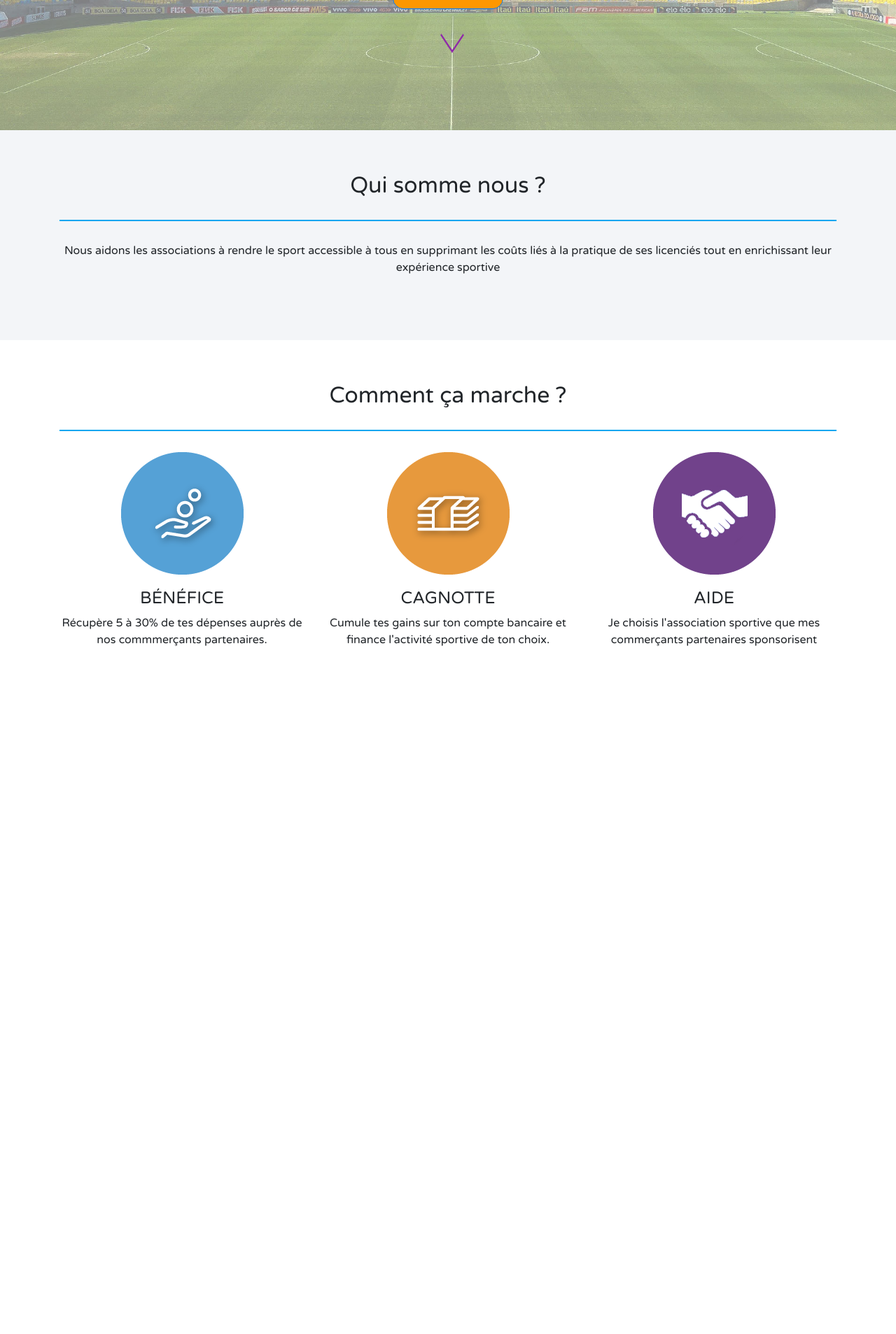
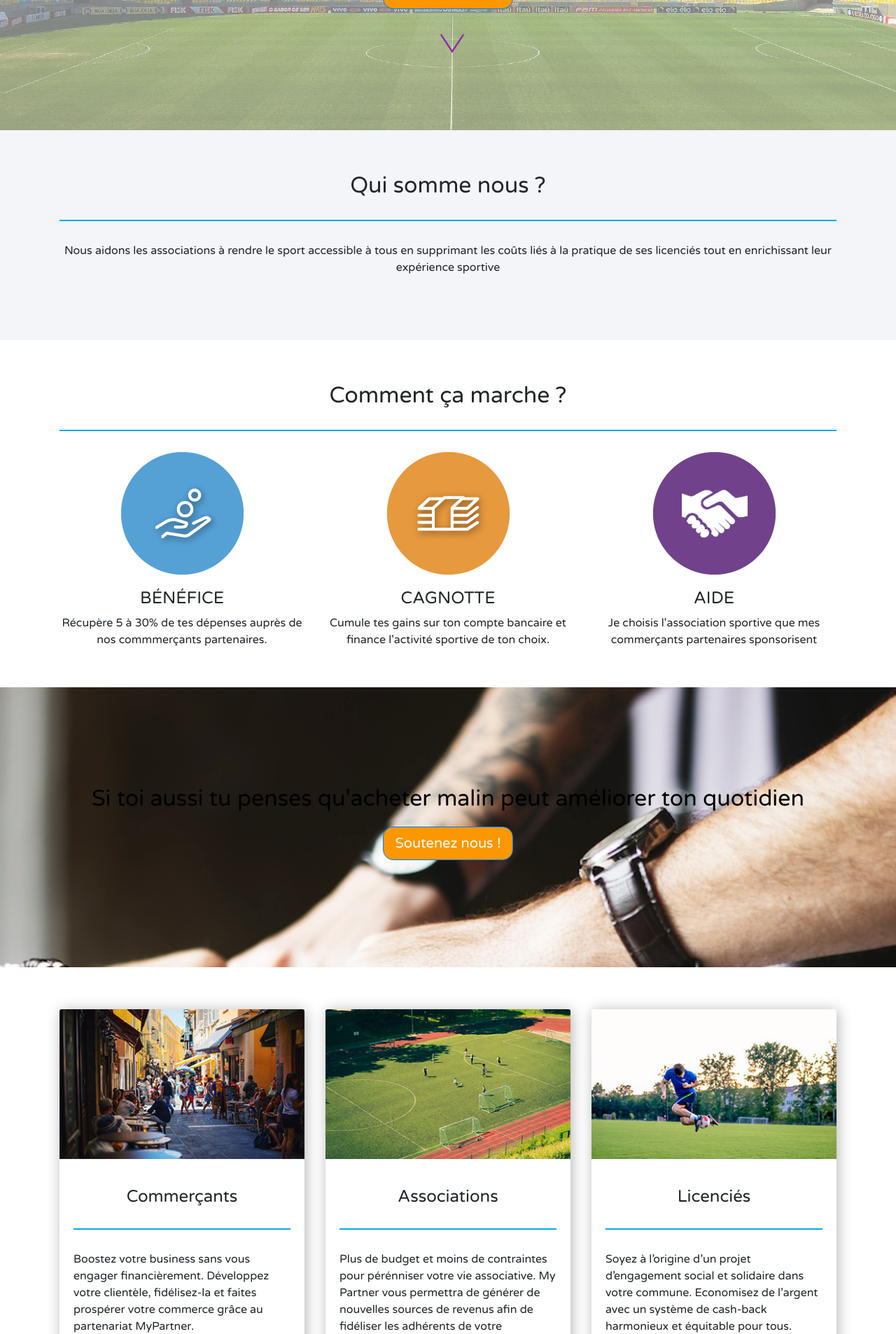
Before and after one commit to gaetanbois/mypartner, a PHP site: page / in a window 1280 px wide. Shown: the part 614-2520 px from the top of the page at 70% size. Before the commit the page ends 1537 px from the top, so only its background shows below. Run offline with PHP 8.4, Linux system fonts and the light colour scheme; some libraries are stand-ins or nearby versions.

Commit message:
add 3 section

```diff
--- a/css/style.css
+++ b/css/style.css
@@ -131,13 +131,64 @@ hr {
     background-color: #03a6f0;
 }
 
-/*------------------Comment ça marche ?-------------*/
+/*-----------------------------*/
 
 h3 {
+    text-align: center;
     padding-top: 20px;
     font-size: 1.5em;
 }
 
 .col {
     text-align: center;
+    margin-bottom: 40px;
 }
+#phrase-accroche {
+    color: black;
+}
+.soutenez-nous{
+    padding-top: 30px;
+}
+.clic-form {
+    height: 400px;
+    padding-top: 50px;
+    background-image: url(../img/soutenez-nous.png);
+    background-repeat: no-repeat;
+    background-size: cover;
+    background-attachment: fixed;
+    text-align: center;
+}
+.card-title {
+    text-align: center;
+}
+.card{
+    box-shadow:2px 2px 20px rgba(0,0,0,0.3);
+    border:none; margin-bottom:30px;
+}
+.card-01 .card-body{
+    position:relative; padding-top:40px;
+}
+.card-01 .badge-box{
+    position:absolute;
+    top:-20px;
+    left:50%;
+    width:100px;
+    height:100px;
+    margin-left:-50px;
+    text-align:center;
+}
+.card-01.height-fix{
+    height:455px;
+    overflow:hidden;}
+.card-01.height-fix .card-img-top{
+    width:auto!imporat;
+}
+.card-body {
+    height: 360px;
+}
+.clients {
+    margin-top: 60px;
+}
+.footer {
+    height: 1000px;
+}
--- /dev/null
+++ b/index.html
@@ -0,0 +1,148 @@
+<!DOCTYPE html>
+<html lang="en">
+    <head>
+        <meta charset="UTF-8">
+        <title>MyPartner</title>
+        <!--Import Google Icon Font-->
+        <link href="https://fonts.googleapis.com/icon?family=Material+Icons" rel="stylesheet">
+        <!--Import materialize.css-->
+        <link rel="stylesheet" href="bootstrap-4/css/bootstrap.min.css" integrity="sha384-PsH8R72JQ3SOdhVi3uxftmaW6Vc51MKb0q5P2rRUpPvrszuE4W1povHYgTpBfshb" crossorigin="anonymous">
+        <link type="text/css" rel="stylesheet" href="css/style.css" />
+        <link href="https://fonts.googleapis.com/css?family=Varela+Round" rel="stylesheet">
+        <!--Let browser know website is optimized for mobile-->
+        <meta name="viewport" content="width=device-width, initial-scale=1.0"/>
+    </head>
+    <body>
+
+
+
+
+
+        <div class="home">
+            <div class="navbar-fixed">
+                <nav class="navbar navbar-expand-lg navbar-light fixed-top">
+                    <a class="navbar-brand" href="#"><img id="logo-nav" src="img/Logo_MyPartner_white.png" alt=""></a>
+                    <button class="navbar-toggler" type="button" data-toggle="collapse" data-target="#navbarNav" aria-controls="navbarNav" aria-expanded="false" aria-label="Toggle navigation">
+                        <span class="navbar-toggler-icon"></span>
+                    </button>
+                    <div class="collapse navbar-collapse" id="navbarNav">
+                        <ul class="navbar-nav">
+                            <li class="nav-item">
+                                <a class="nav-link" href="#">Accueil</a>
+                            </li>
+                            <li class="nav-item">
+                                <a class="nav-link" href="#">Qui sommes nous ?</a>
+                            </li>
+                            <li class="nav-item">
+                                <a class="nav-link" href="#">Comment ça marche ?</a>
+                            </li>
+                        </ul>
+                    </div>
+                </nav>
+            </div>
+            <div class="text-home">
+                <img id="logo-home" src="img/Logo_MyPartner.png" alt="Logo MyPartner Blanc">
+                <h1>Vous voulez changer le monde ? <br>
+                    Ne changez rien...</h1>
+                <a><button type="button" class="btn btn-primary btn-lg">Soutenez nous !</button></a>
+                <section id="section06" class="demo">
+                    <a href="#section07"><span></span></a>
+                </section>
+            </div>
+        </div>
+
+
+
+
+        <div class="presentation">
+            <div class="container">
+                <h2>Qui somme nous ?</h2>
+                <hr>
+                <p id="text-presentation">Nous aidons les associations à rendre le sport accessible à tous en supprimant les coûts liés à la pratique de ses licenciés tout en enrichissant leur expérience sportive</p>
+            </div>
+        </div>
+        <div class="fonctionnement">
+            <div class="container">
+                <h2>Comment ça marche ?</h2>
+                <hr>
+                <div class="row">
+                    <div class="col">
+                        <img class="icone-f" src="img/ic_benefice.png" alt="Icone de bénéfice">
+                        <h3>BÉNÉFICE</h3>
+                        <p class="text-fonctionnement">Récupère 5 à 30% de tes dépenses auprès de nos commmerçants partenaires.</p>
+                    </div>
+                    <div class="col">
+                        <img class="icone-f" src="img/ic_cagnottez.png" alt="Icone de Cagnotte">
+                        <h3>CAGNOTTE</h3>
+                        <p class="text-fonctionnement">Cumule tes gains sur ton compte bancaire et finance l'activité sportive de ton choix.</p>
+                    </div>
+                    <div class="col">
+                        <img class="icone-f" src="img/ic_aidez.png" alt="Icone d'aide">
+                        <h3>AIDE</h3>
+                        <p class="text-fonctionnement">Je choisis l'association sportive que mes commerçants partenaires sponsorisent</p>
+                    </div>
+                </div>
+            </div>
+        </div>
+
+
+
+
+
+        <div class="clic-form">
+            <div class="soutenez-nous">
+                <h2 id="phrase-accroche">Si toi aussi tu penses qu'acheter malin peut améliorer ton quotidien</h2>
+                <a><button type="button" class="btn btn-primary btn-lg">Soutenez nous !</button></a>
+            </div>
+        </div>
+
+
+
+        <div class="clients">
+            <div class="container">
+                <div class="row">
+                    <div class="col-md-4">
+                    <div class="card card-01">
+                            <img class="card-img-top" src="img/Visu_commercant.jpg" alt="Card image cap">
+                            <div class="card-body">
+                                <span class="badge-box"><i class="fa fa-check"></i></span>
+                                <h4 class="card-title">Commerçants</h4>
+                                <hr>
+                                <p class="card-text">Boostez votre business sans vous engager financièrement. Développez votre clientèle, fidélisez-la et faites prospérer votre commerce grâce au partenariat MyPartner.</p>
+                            </div>
+                        </div>
+                    </div>
+                    <div class="col-md-4">
+                        <div class="card card-01">
+                            <img class="card-img-top" src="img/Visu_asso.jpg" alt="Card image cap">
+                            <div class="card-body">
+                                <span class="badge-box"><i class="fa fa-check"></i></span>
+                                <h4 class="card-title">Associations</h4>
+                                <hr>
+                                <p class="card-text">Plus de budget et moins de contraintes pour pérénniser votre vie associative. My Partner vous permettra de générer de nouvelles sources de revenus afin de fidéliser les adhérents de votre association grâce au financement de nouveaux projets sportifs.</p>
+                            </div>
+                        </div>
+                    </div>
+                    <div class="col-md-4">
+                        <div class="card card-01">
+                            <img class="card-img-top" src="img/Visu_sportif.jpg" alt="Card image cap">
+                            <div class="card-body">
+                                <span class="badge-box"><i class="fa fa-check"></i></span>
+                                <h4 class="card-title">Licenciés</h4>
+                                <hr>
+                                <p class="card-text">Soyez à l’origine d’un projet d’engagement social et solidaire dans votre commune. Economisez de l’argent avec un système de cash-back harmonieux et équitable pour tous. Grâce aux achats dans les magasins partenaires, la pratique du sport ne devient plus une contrainte financière, mais un loisir indispensable.</p>
+                            </div>
+                        </div>
+                    </div>
+                </div>
+            </div>
+        </div>
+        <div class="footer"></div>
+        <!--Import jQuery before materialize.js-->
+        <script src="https://code.jquery.com/jquery-3.2.1.slim.min.js" integrity="sha384-KJ3o2DKtIkvYIK3UENzmM7KCkRr/rE9/Qpg6aAZGJwFDMVNA/GpGFF93hXpG5KkN" crossorigin="anonymous"></script>
+        <script src="https://cdnjs.cloudflare.com/ajax/libs/popper.js/1.12.3/umd/popper.min.js" integrity="sha384-vFJXuSJphROIrBnz7yo7oB41mKfc8JzQZiCq4NCceLEaO4IHwicKwpJf9c9IpFgh" crossorigin="anonymous"></script>
+        <script src="bootstrap-4/js/bootstrap.min.js" integrity="sha384-alpBpkh1PFOepccYVYDB4do5UnbKysX5WZXm3XxPqe5iKTfUKjNkCk9SaVuEZflJ" crossorigin="anonymous"></script>
+        <script type="text/javascript" src="js/script.js"></script>
+
+    </body>
+</html>
--- a/index.php
+++ /dev/null
@@ -1,86 +0,0 @@
-<!DOCTYPE html>
-<html lang="en">
-<head>
-    <meta charset="UTF-8">
-    <title>MyPartner</title>
-    <!--Import Google Icon Font-->
-      <link href="https://fonts.googleapis.com/icon?family=Material+Icons" rel="stylesheet">
-      <!--Import materialize.css-->
-      <link rel="stylesheet" href="bootstrap-4/css/bootstrap.min.css" integrity="sha384-PsH8R72JQ3SOdhVi3uxftmaW6Vc51MKb0q5P2rRUpPvrszuE4W1povHYgTpBfshb" crossorigin="anonymous">
-      <link type="text/css" rel="stylesheet" href="css/style.css" />
-      <link href="https://fonts.googleapis.com/css?family=Varela+Round" rel="stylesheet">
-      <!--Let browser know website is optimized for mobile-->
-      <meta name="viewport" content="width=device-width, initial-scale=1.0"/>
-</head>
-<body>
-    <div class="home">
-       <div class="navbar-fixed">
-            <nav class="navbar navbar-expand-lg navbar-light fixed-top">
-              <a class="navbar-brand" href="#"><img id="logo-nav" src="img/Logo_MyPartner_white.png" alt=""></a>
-              <button class="navbar-toggler" type="button" data-toggle="collapse" data-target="#navbarNav" aria-controls="navbarNav" aria-expanded="false" aria-label="Toggle navigation">
-                <span class="navbar-toggler-icon"></span>
-              </button>
-              <div class="collapse navbar-collapse" id="navbarNav">
-                <ul class="navbar-nav">
-                  <li class="nav-item">
-                    <a class="nav-link" href="#">Accueil</a>
-                  </li>
-                  <li class="nav-item">
-                    <a class="nav-link" href="#">Qui sommes nous ?</a>
-                  </li>
-                  <li class="nav-item">
-                    <a class="nav-link" href="#">Comment ça marche ?</a>
-                  </li>
-                </ul>
-              </div>
-            </nav>
-        </div>
-        <div class="text-home">
-            <img id="logo-home" src="img/Logo_MyPartner.png" alt="Logo MyPartner Blanc">
-            <h1>Vous voulez changer le monde ? <br>
-            Ne changez rien...</h1>
-            <a><button type="button" class="btn btn-primary btn-lg">Large button</button></a>
-               <section id="section06" class="demo">
-                <a href="#section07"><span></span></a>
-            </section>
-        </div>
-    </div>
-    <div class="presentation">
-        <div class="container">
-            <h2>Qui somme nous ?</h2>
-            <hr>
-            <p id="text-presentation">Nous aidons les associations à rendre le sport accessible à tous en supprimant les coûts liés à la pratique de ses licenciés tout en enrichissant leur expérience sportive</p>
-        </div>
-    </div>
-    <div class="fonctionnement">
-       <div class="container">
-            <h2>Comment ça marche ?</h2>
-            <hr>
-            <div class="row">
-                <div class="col">
-                    <img class="icone-f" src="img/ic_benefice.png" alt="Icone de bénéfice">
-                        <h3>BÉNÉFICE</h3>
-                        <p class="text-fonctionnement">Récupère 5 à 30% de tes dépenses auprès de nos commmerçants partenaires.</p>
-                </div>
-                <div class="col">
-                    <img class="icone-f" src="img/ic_cagnottez.png" alt="Icone de Cagnotte">
-                        <h3>CAGNOTTE</h3>
-                        <p class="text-fonctionnement">Cumule tes gains sur ton compte bancaire et finance l'activité sportive de ton choix.</p>
-                </div>
-                <div class="col">
-                    <img class="icone-f" src="img/ic_aidez.png" alt="Icone d'aide">
-                        <h3>AIDE</h3>
-                        <p class="text-fonctionnement">Je choisis l'association sportive que mes commerçants partenaires sponsorisent</p>
-                </div>
-            </div>
-        </div>
-    </div>
-
-     <!--Import jQuery before materialize.js-->
-    <script src="https://code.jquery.com/jquery-3.2.1.slim.min.js" integrity="sha384-KJ3o2DKtIkvYIK3UENzmM7KCkRr/rE9/Qpg6aAZGJwFDMVNA/GpGFF93hXpG5KkN" crossorigin="anonymous"></script>
-    <script src="https://cdnjs.cloudflare.com/ajax/libs/popper.js/1.12.3/umd/popper.min.js" integrity="sha384-vFJXuSJphROIrBnz7yo7oB41mKfc8JzQZiCq4NCceLEaO4IHwicKwpJf9c9IpFgh" crossorigin="anonymous"></script>
-    <script src="bootstrap-4/js/bootstrap.min.js" integrity="sha384-alpBpkh1PFOepccYVYDB4do5UnbKysX5WZXm3XxPqe5iKTfUKjNkCk9SaVuEZflJ" crossorigin="anonymous"></script>
-      <script type="text/javascript" src="js/script.js"></script>
-
-</body>
-</html>
```
Also changed, not shown: img/Visu_asso.jpg (added), img/Visu_commercant.jpg (added), img/Visu_sportif.jpg (added), img/soutenez-nous.png (added), 2 other files. Lines whose indentation alone changed are shown as unchanged.
